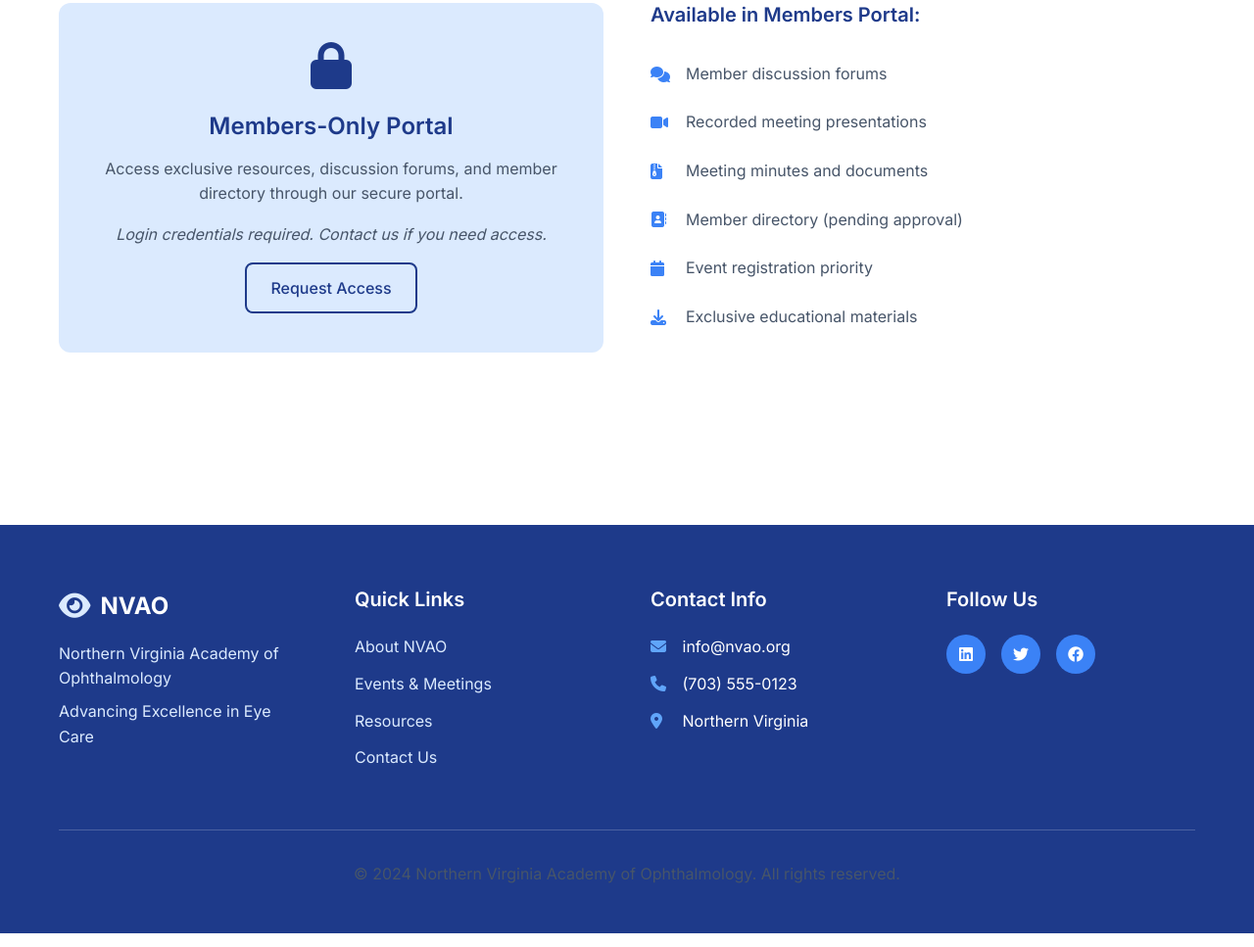
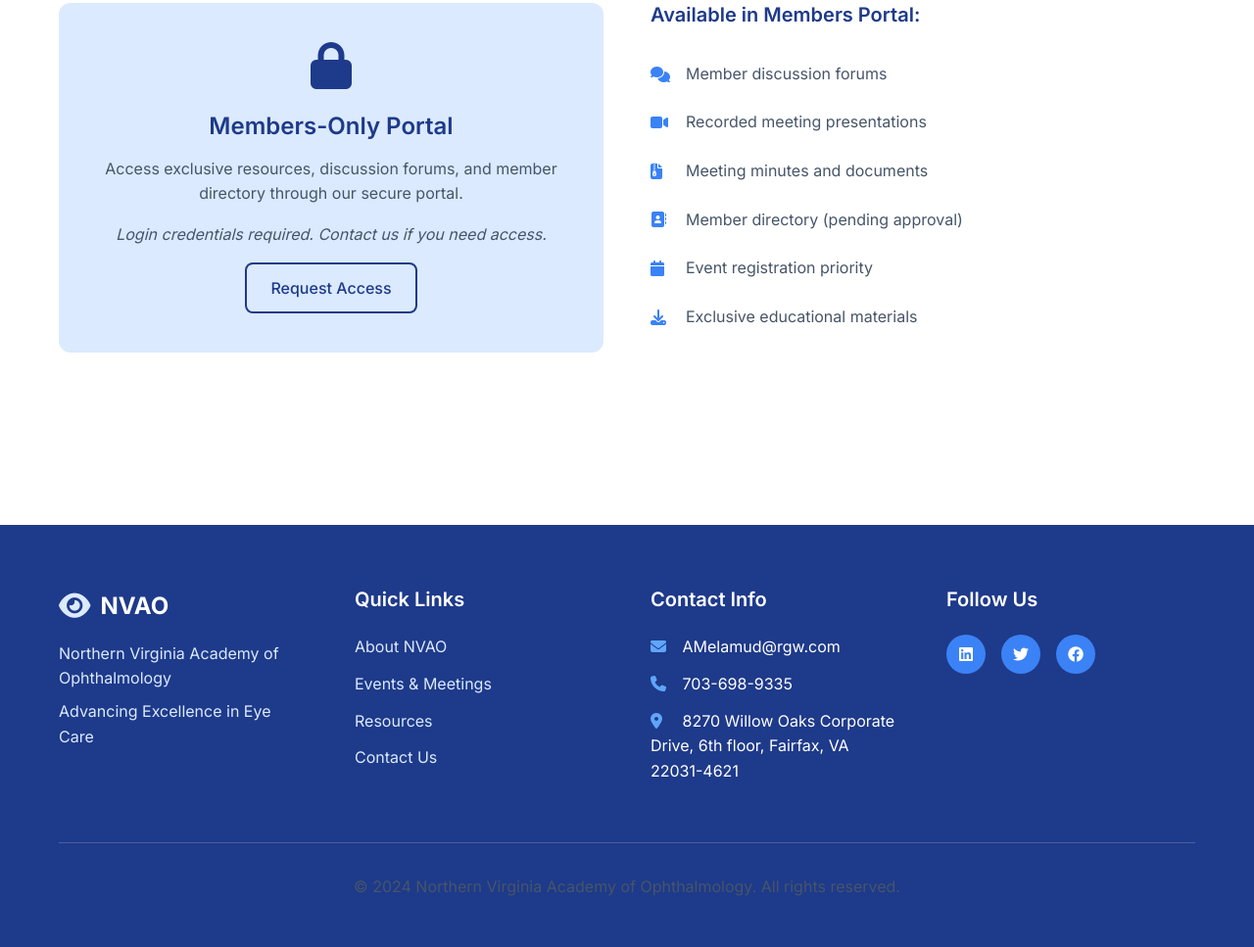
Before and after one commit to SMHerndon87/NVAO-website, a plain HTML site: page resources.html in a window 1280 px wide. Shown: the part 4163-5130 px from the top of the page at 98% size. Drawn offline with Linux system fonts and the light colour scheme.

Commit message:
Update resources.html
contact info updated

```diff
--- a/resources.html
+++ b/resources.html
@@ -335,9 +335,9 @@
                 <div class="footer-section">
                     <h4>Contact Info</h4>
                     <ul>
-                        <li><i class="fas fa-envelope"></i> info@nvao.org</li>
-                        <li><i class="fas fa-phone"></i> (703) 555-0123</li>
-                        <li><i class="fas fa-map-marker-alt"></i> Northern Virginia</li>
+                        <li><i class="fas fa-envelope"></i> AMelamud@rgw.com</li>
+                        <li><i class="fas fa-phone"></i> 703-698-9335</li>
+                        <li><i class="fas fa-map-marker-alt"></i> 8270 Willow Oaks Corporate Drive, 6th floor, Fairfax, VA 22031-4621</li>
                     </ul>
                 </div>
                 <div class="footer-section">
```
